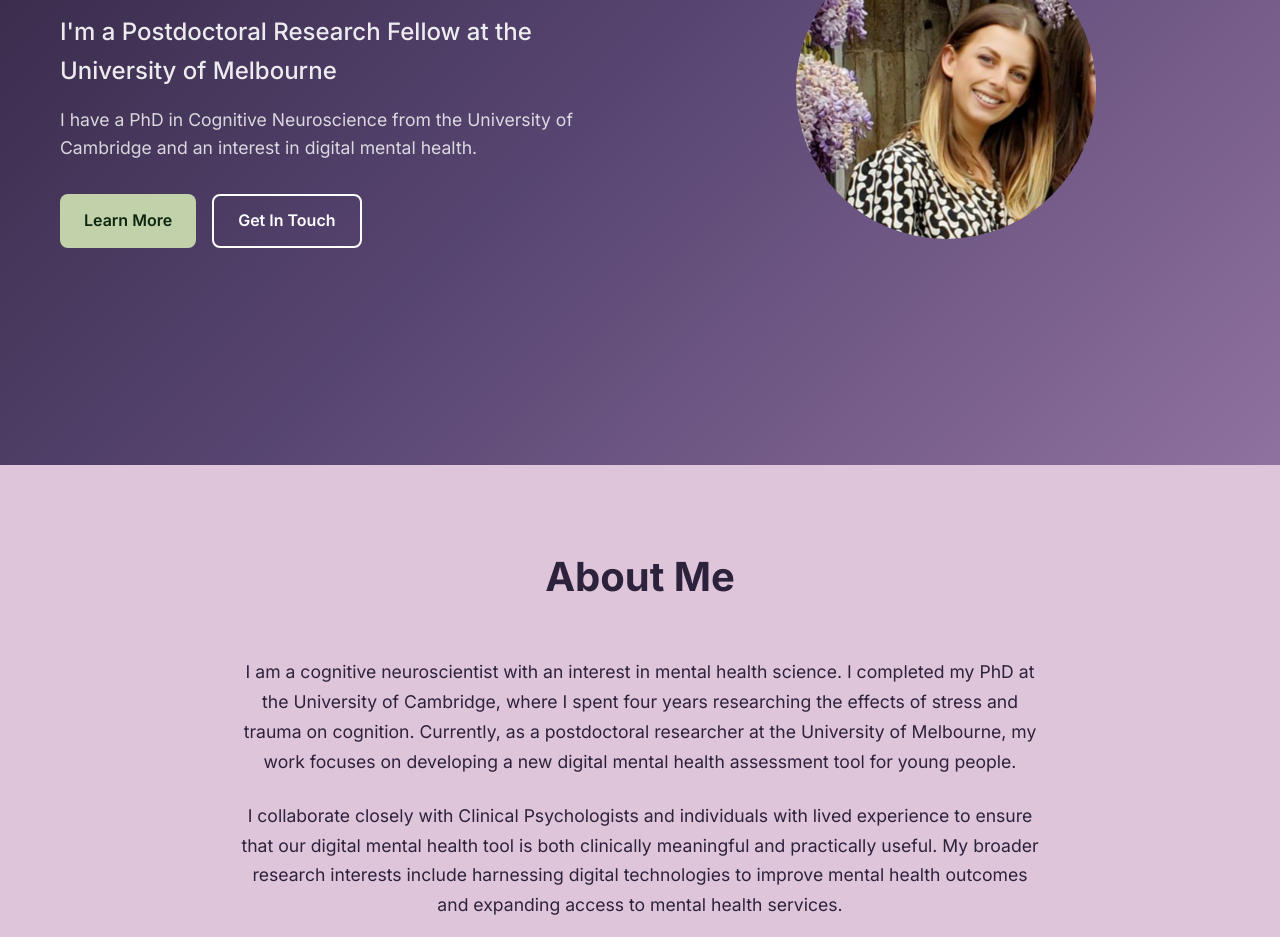
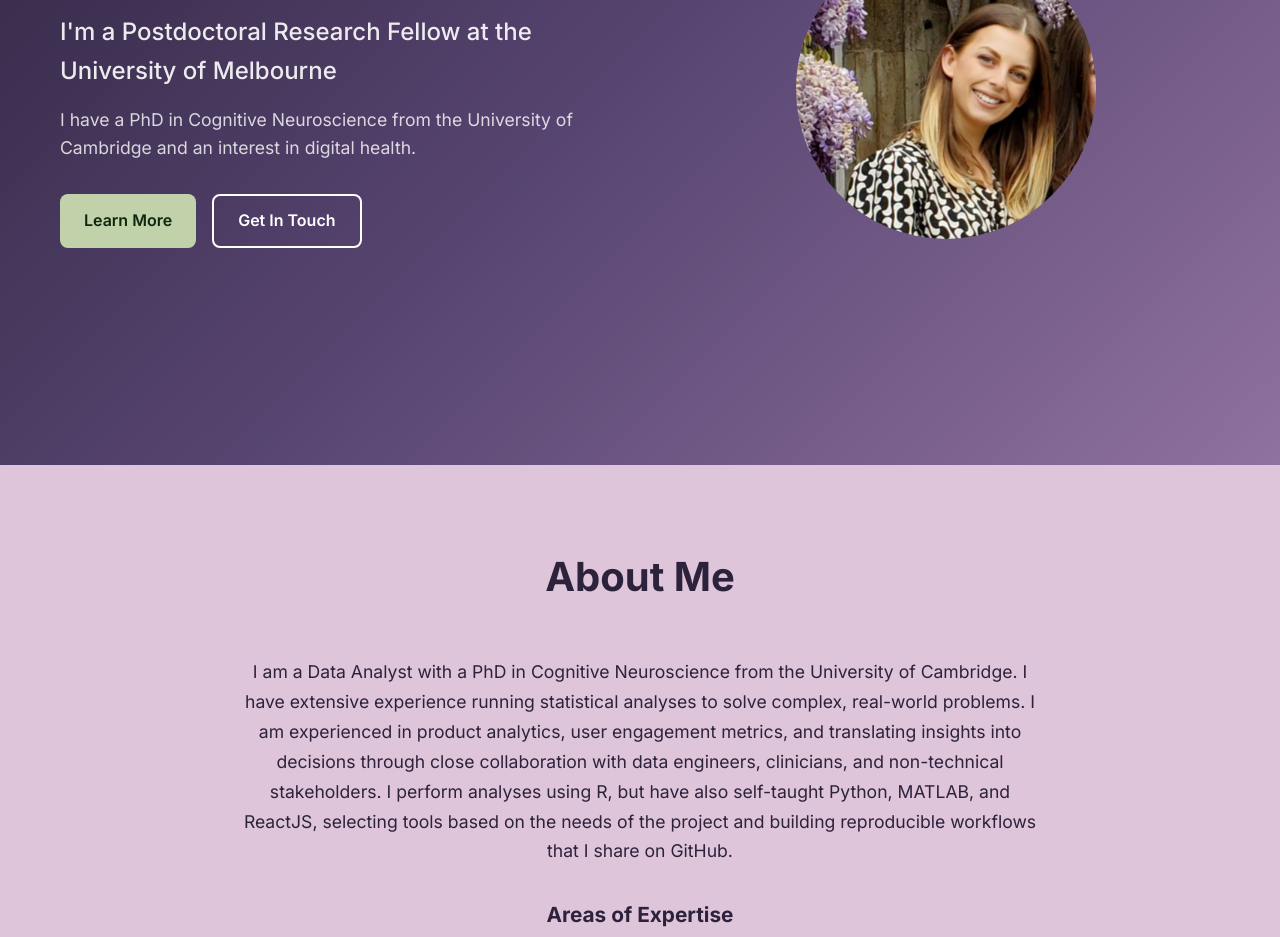
Before and after one commit to aliciasmith1/personal-website, a website: page index.html in a window 1280 px wide. Shown: the part 335-1272 px from the top of the page. Drawn offline with Linux system fonts and the light colour scheme.

Commit message:
Update index.html

```diff
--- a/index.html
+++ b/index.html
@@ -44,7 +44,7 @@
                 <h1 class="hero-title">Hi, I'm <span class="highlight">Alicia</span></h1>
                 <p class="hero-subtitle">I'm a Postdoctoral Research Fellow at the University of Melbourne</p>
                 <p class="hero-description">
-                    I have a PhD in Cognitive Neuroscience from the University of Cambridge and an interest in digital mental health.
+                    I have a PhD in Cognitive Neuroscience from the University of Cambridge and an interest in digital health.
                 </p>
                 <div class="hero-buttons">
                     <a href="#about" class="btn btn-primary">Learn More</a>
@@ -64,13 +64,10 @@
             <div class="about-content">
                 <div class="about-text">
                     <p>
-                        I am a cognitive neuroscientist with an interest in mental health science.
-                        I completed my PhD at the University of Cambridge, where I spent four years researching the effects of stress and trauma on cognition.
-                        Currently, as a postdoctoral researcher at the University of Melbourne, my work focuses on developing a new digital mental health assessment tool for young people.
-                    </p>
-                    <p>
-                        I collaborate closely with Clinical Psychologists and individuals with lived experience to ensure that our digital mental health tool is both clinically meaningful and practically useful.
-                        My broader research interests include harnessing digital technologies to improve mental health outcomes and expanding access to mental health services.
+                        I am a Data Analyst with a PhD in Cognitive Neuroscience from the University of Cambridge.
+                        I have extensive experience running statistical analyses to solve complex, real-world problems.
+                        I am experienced in product analytics, user engagement metrics, and translating insights into decisions through close collaboration with data engineers, clinicians, and non-technical stakeholders.
+                        I perform analyses using R, but have also self-taught Python, MATLAB, and ReactJS, selecting tools based on the needs of the project and building reproducible workflows that I share on GitHub.
                     </p>
                     <div class="skills">
                         <h3>Areas of Expertise</h3>
```
